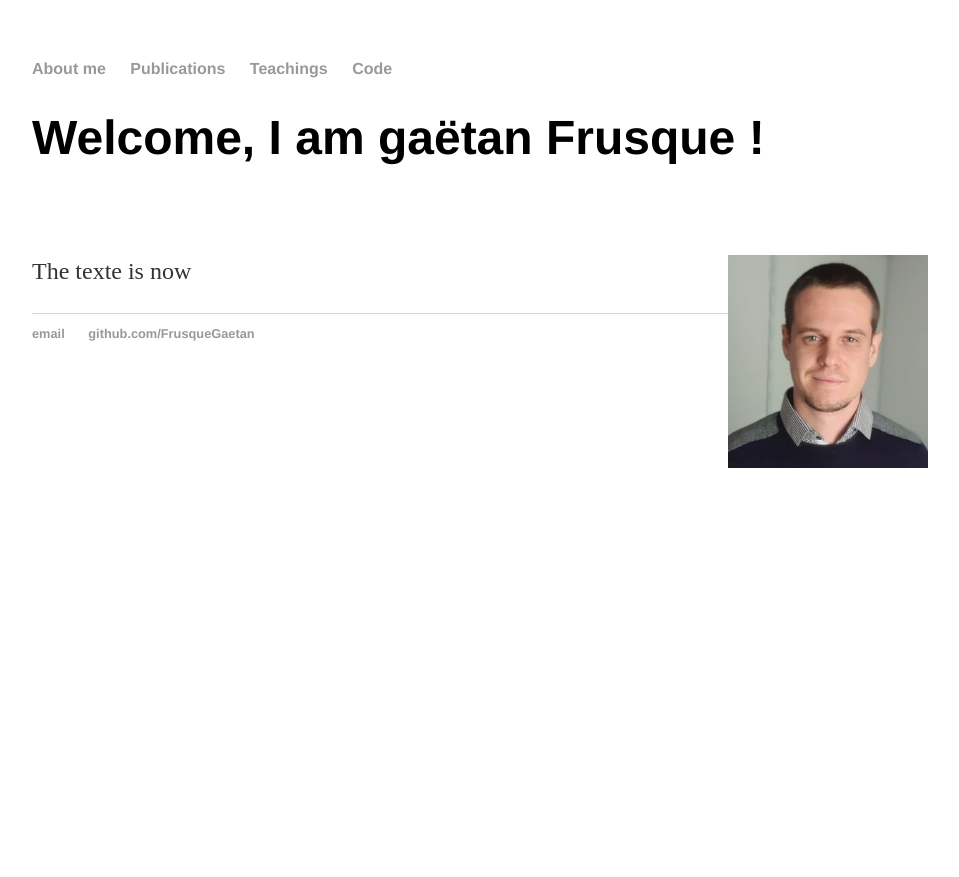
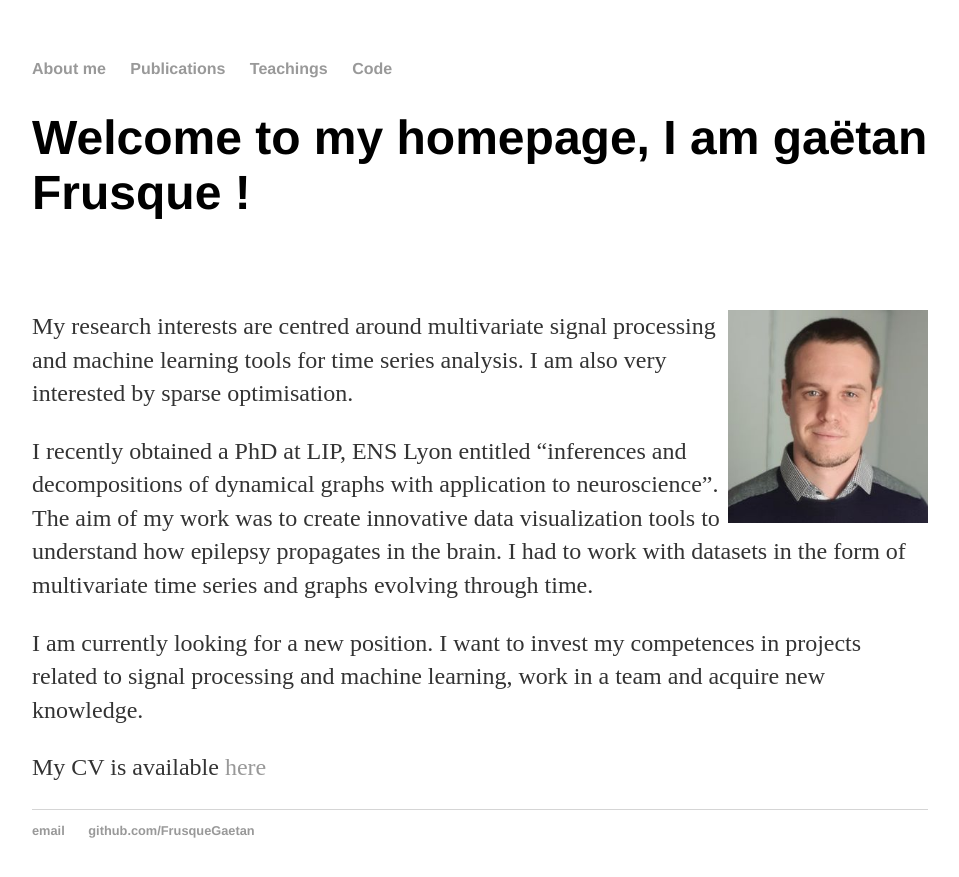
Before and after one commit to FrusqueGaetan/FrusqueGaetan.github.io, a Jekyll site: the page built from index.md, in a window 1280 px wide. Shown: the top 877 px of the page, without its empty margins (160-1119 px from the left). Built offline with Jekyll 4.4.1, drawn with Linux system fonts in a browser that asks for light colours.

Commit message:
Update index.md

```diff
--- a/index.md
+++ b/index.md
@@ -2,8 +2,14 @@
 layout: default
 title: Frusque Gaëtan
 ---
-# Welcome, I am gaëtan Frusque !
+# Welcome to my homepage, I am gaëtan Frusque !
 
 <br/>
 
-<img src="./Support/picture3.jpg" ALIGN="RIGHT" width="200" />The texte is now
+<img src="./Support/picture3.jpg" ALIGN="RIGHT" width="200" />My research interests are centred around multivariate signal processing and machine learning tools for time series analysis. I am also very interested by sparse optimisation.
+
+I recently obtained a PhD at LIP, ENS Lyon entitled “inferences and decompositions of dynamical graphs with application to neuroscience”. The aim of my work was to create innovative data visualization tools to understand how epilepsy propagates in the brain. I had to work with datasets in the form of multivariate time series and graphs evolving through time.
+
+I am currently looking for a new position. I want to invest my competences in projects related to signal processing and machine learning, work in a team and acquire new knowledge.
+
+My CV is available [here](./Support/cvcv.pdf)
```
